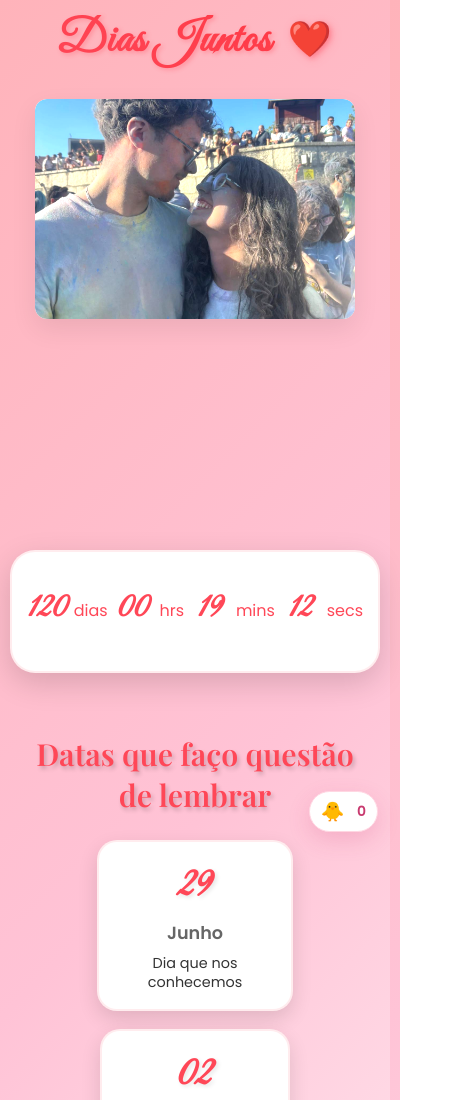
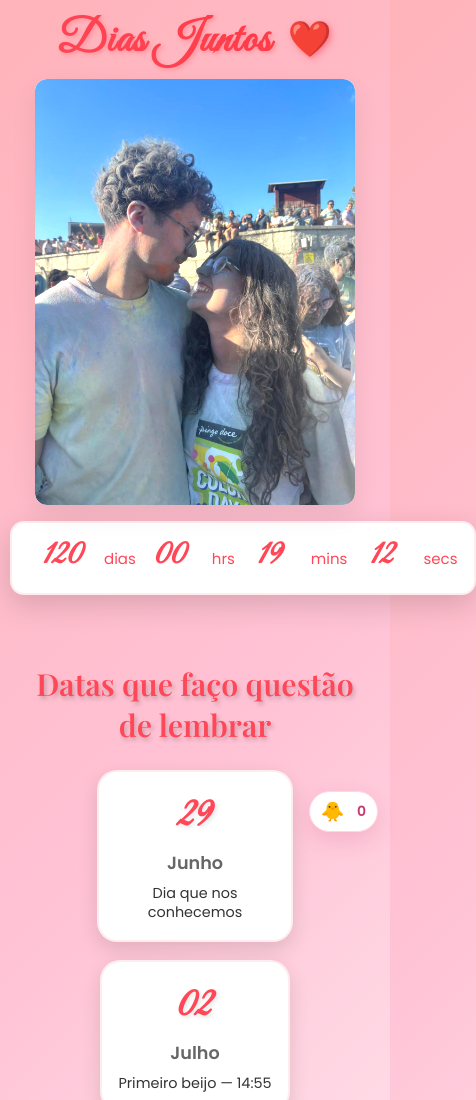
Before and after one commit to pv27643/Para-a-Princesa, a plain HTML site: page index.html in a window 390 px wide. Shown: the top 1100 px of the page, 476 px wide, since content can reach past the window. Drawn offline with nearby package versions, Linux system fonts and the light colour scheme.

Commit message:
Update index.html

```diff
--- a/index.html
+++ b/index.html
@@ -116,7 +116,7 @@
       .digital-gift-title { transition: none; }
     }
 
-    /* Widget do pato (contador flutuante) */
+    /* Widget do pintainho (contador flutuante) */
     .duck-counter {
       position: fixed;
       right: 16px;
@@ -148,6 +148,125 @@
     @media (max-width: 480px) {
       .duck-counter { right: 12px; bottom: 12px; padding: 9px 11px; font-size: 14px; }
       .duck-emoji { font-size: 19px; }
+    }
+
+    /* Fix: reduzir espaço entre carrossel e contador no telemóvel */
+    @media (max-width: 480px) {
+      main.container {
+        display: grid !important;
+        row-gap: 8px !important;     /* controla o espaço entre secções */
+        margin: 0 !important;
+        padding: 0 0 8px 0 !important;
+      }
+      main.container > * {
+        margin-top: 0 !important;
+        margin-bottom: 0 !important; /* elimina margens dos filhos */
+      }
+      .center-image-container {
+        margin: 0 auto !important;
+        padding: 0 !important;
+      }
+      .carousel {
+        margin: 0 !important;
+      }
+      .counter-container {
+        margin: 0 !important;
+        padding: 2px 0 0 0 !important; /* encosta ao carrossel */
+      }
+      .timer {
+        margin: 0 !important;
+        line-height: 1.15 !important;
+      }
+    }
+
+    /* Hard override: reduzir o espaço entre carrossel e contador no telemóvel */
+    @media (max-width: 480px) {
+      /* remove qualquer min-height/padding sobrante */
+      .center-image-container,
+      .counter-container {
+        min-height: 0 !important;
+        padding-bottom: 0 !important;
+      }
+
+      /* zera margens de todos os envolvidos */
+      .center-image-container,
+      .carousel,
+      .counter-container,
+      .counter-container .timer {
+        margin-top: 0 !important;
+        margin-bottom: 0 !important;
+      }
+
+      /* aplica apenas 8px entre o carrossel e o contador */
+      .center-image-container + .counter-container {
+        margin-top: 8px !important;
+      }
+    }
+
+    /* Mobile: tornar o carrossel maior e consistente + reduzir espaço até ao contador */
+    @media (max-width: 480px) {
+      /* largura quase a ecrã inteiro e altura por ratio (mais alto que 52vw) */
+      #dynamic-carousel {
+        width: 96vw !important;
+        max-width: 640px;
+        height: auto !important;
+        aspect-ratio: 4 / 5;          /* mais alto em telemóvel */
+        border-radius: 12px !important;
+        margin: 0 auto !important;
+      }
+      #dynamic-carousel .carousel-image {
+        inset: 0;                      /* garante cobertura total */
+        object-fit: cover;
+        object-position: center;
+      }
+
+      .center-image-container {
+        width: 100%;
+        padding: 0 !important;
+        margin: 0 auto !important;
+      }
+      /* espaço controlado entre carrossel e contador */
+      .center-image-container + .counter-container {
+        margin-top: 8px !important;
+      }
+      .counter-container, .timer {
+        margin: 0 !important;
+        padding: 0 !important;
+        line-height: 1.15 !important;
+      }
+    }
+
+    /* Contador: forçar layout horizontal e evitar quebras */
+    .timer {
+      display: inline-flex !important;
+      align-items: baseline;
+      gap: 8px;
+      white-space: nowrap; /* tudo na mesma linha */
+    }
+    .timer > span { display: inline !important; }
+
+    @media (max-width: 480px) {
+      .timer { gap: 6px; font-size: 15px; }
+    }
+
+    /* Contador: menos espaço entre números e fundo um pouco mais alto */
+    .timer {
+      gap: 4px !important; /* reduzir no desktop */
+    }
+    /* Mobile: remover gap e usar pequeno espaçamento após cada número; aumentar altura do fundo */
+    @media (max-width: 480px) {
+      .timer {
+        display: inline-flex !important;
+        align-items: center;
+        gap: 0 !important;                 /* elimina grandes espaços */
+        padding: 12px 16px !important;     /* fundo mais alto/visível */
+        border-radius: 14px !important;    /* mantém pílula bonita */
+        white-space: nowrap;
+      }
+      .timer > span {
+        display: inline !important;
+        margin-right: 6px !important;      /* espaço curto entre número e label */
+      }
     }
   </style>
 </head>
```
